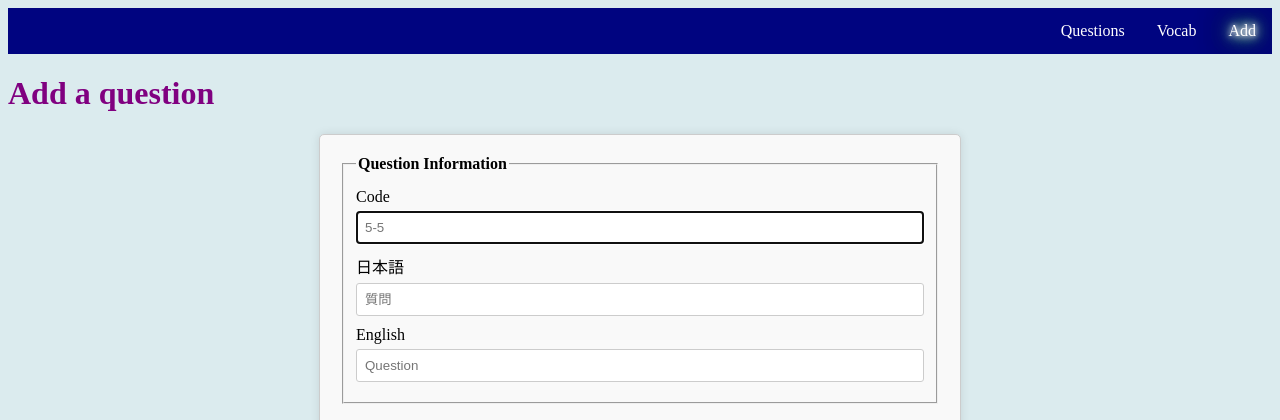
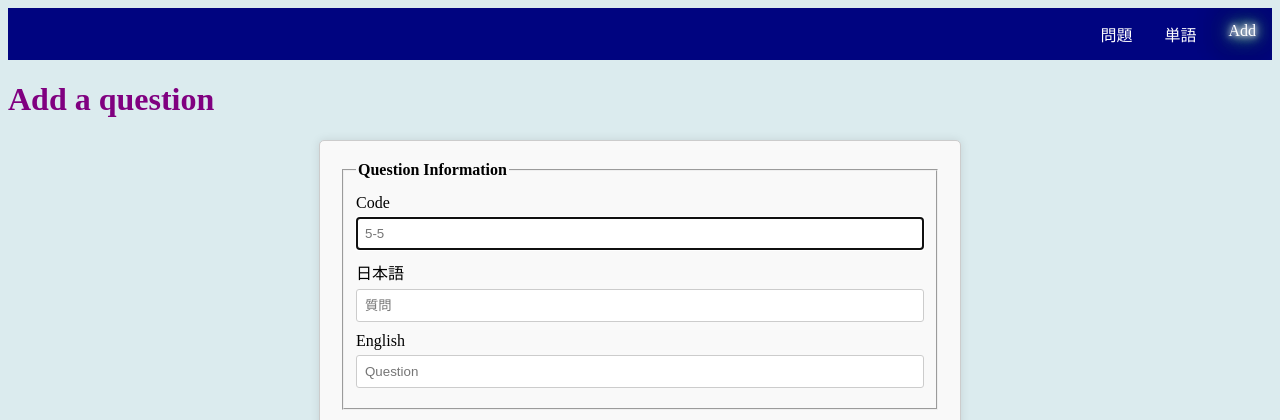
Before and after one commit to mkokio/html5study, a Django app: page /questions/add/ in a window 1280 px wide. Shown: the top 420 px of the page. Run offline with Django 5.2, Linux system fonts and the light colour scheme.

Commit message:
nav bar context update

```diff
--- a/questions/templates/nav.html
+++ b/questions/templates/nav.html
@@ -4,10 +4,10 @@
             <a href="{% url 'questions:add' %}" class="{% if request.resolver_match.url_name == 'add' %}active{% endif %}">Add</a>
         </li>
         <li class="nav">
-            <a href="{% url 'questions:allvocab' %}" class="{% if request.resolver_match.url_name == 'allvocab' %}active{% endif %}">Vocab</a>
+            <a href="{% url 'questions:allvocab' %}" class="{% if request.resolver_match.url_name == 'allvocab' %}active{% endif %}">単語</a>
         </li>
         <li class="nav">
-            <a href="{% url 'questions:index' %}" class="{% if request.resolver_match.url_name == 'index' %}active{% endif %}">Questions</a>
+            <a href="{% url 'questions:index' %}" class="{% if request.resolver_match.url_name == 'index' %}active{% endif %}">問題</a>
         </li>
     </ul>
 </nav>
```
